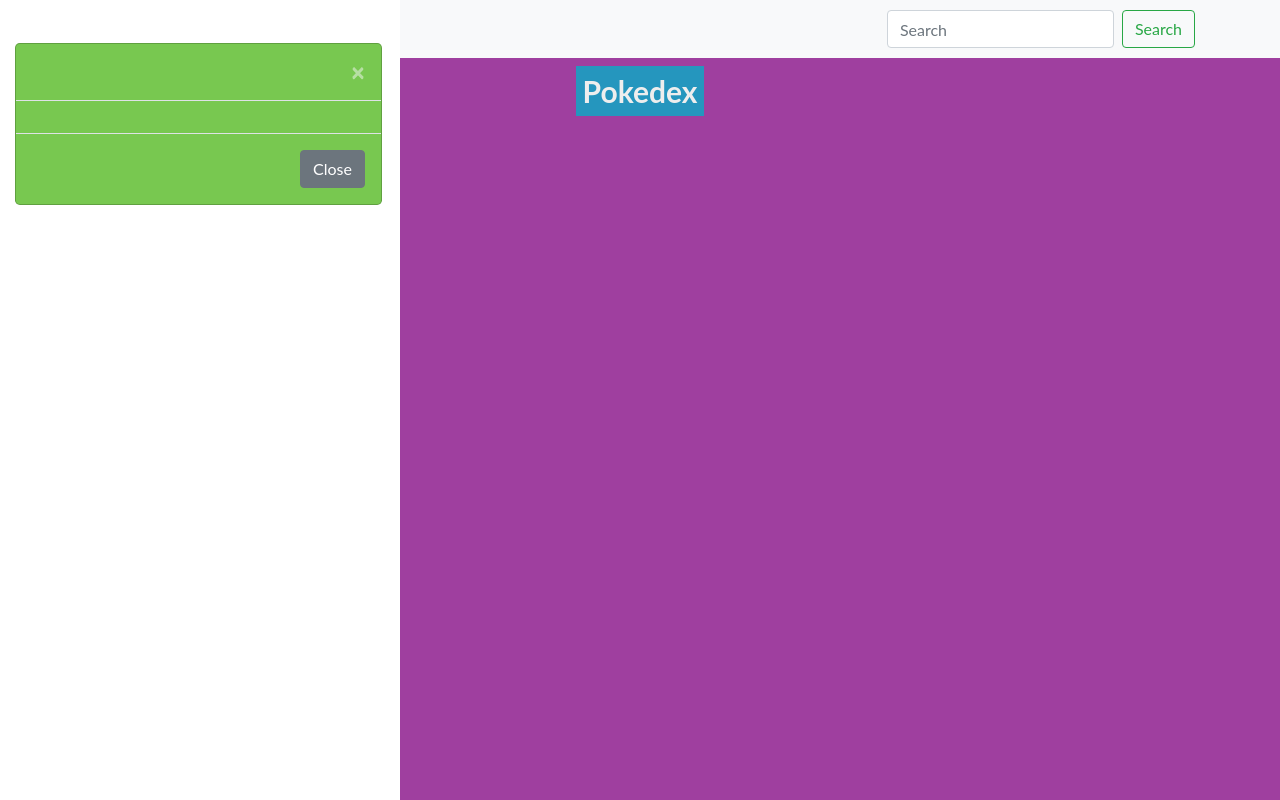
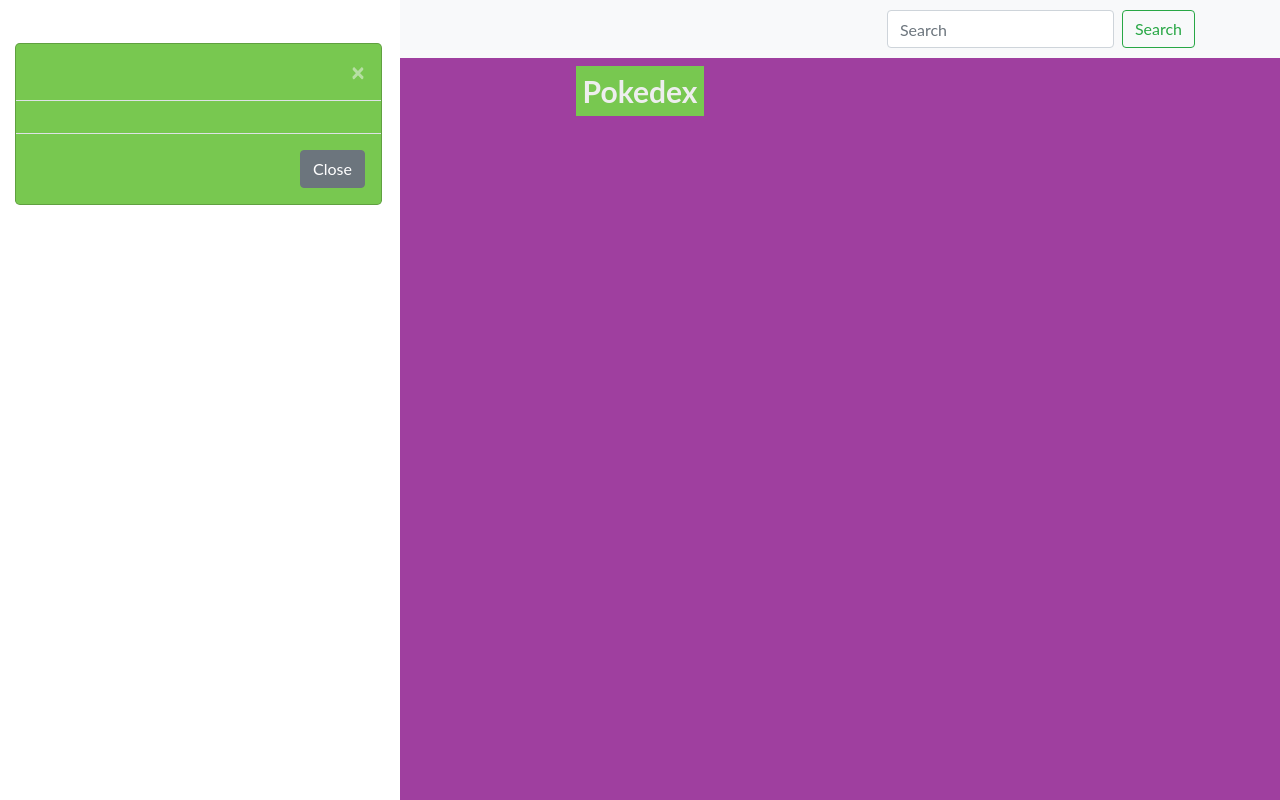
Before and after one commit to zoe-rowe8/simple-js-app, a plain HTML site: page index.html in a window 1280 px wide. Drawn offline with nearby package versions, Linux system fonts and the light colour scheme; no server answers.

Commit message:
Updating header colour

```diff
--- a/css/styles.css
+++ b/css/styles.css
@@ -38,7 +38,7 @@
 }
 
 .pokemon-header {
-  background-color: #2596BE;
+  background-color: #78c850;
   padding: 7px;
 }
 
```
